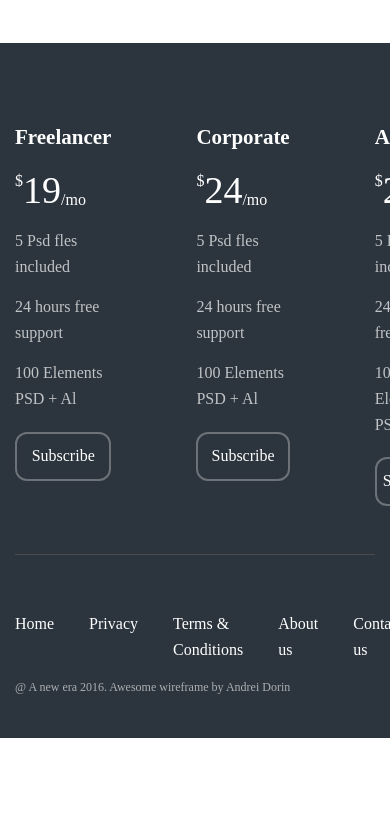
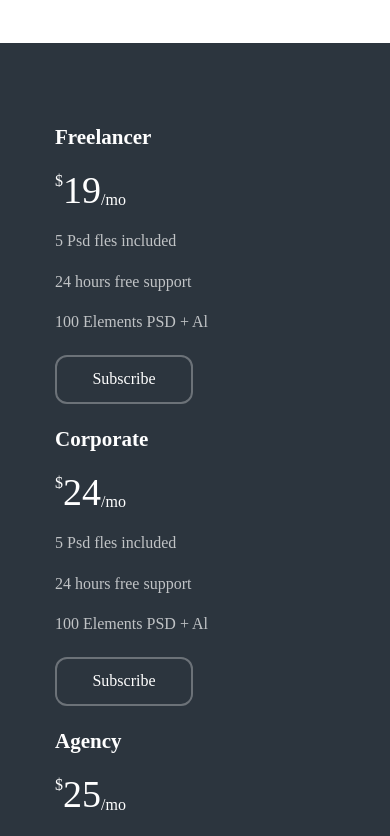
Before and after one commit to EvilEl/landFun, a Vue app: page / in a window 390 px wide. Shown: the part 5400-6236 px from the top of the page. Before the commit the page ends 6138 px from the top, so only its background shows below. Built offline with nearby package versions, Linux system fonts and the light colour scheme.

Commit message:
footer adaptive

```diff
--- a/src/components/Cards/index.vue
+++ b/src/components/Cards/index.vue
@@ -3,6 +3,7 @@
     <div class="card__container _container">
       <div class="card__column">
         <a href="/" class="card__item" v-for="card in cardData" :key="card.type">
+          <div class="card__column-body">
             <div class="card__body">
               <div class="card__body-tarif">{{card.type}}</div>
               <div class="card__body-price">
@@ -17,6 +18,7 @@
             </div>
             <div class="card__button">
               <UiButton class="card__btn" :widthButton="138" :heightButton="49" title="Subscribe" />
+            </div>
           </div>
         </a>
       </div>
@@ -72,8 +74,17 @@ export default {
 
   &__column {
     display: flex;
+    flex-wrap: wrap;
     position: relative;
     padding-bottom: 49px !important;
+    @media (max-width: 960px) {
+      margin: 0 -15px;
+    }
+    @media (max-width: 480px) {
+      & > *:not(:last-child) {
+        margin-bottom: 20px;
+      }
+    }
     &::before {
       content: "";
       position: absolute;
@@ -85,14 +96,33 @@ export default {
     }
     & > *:not(:last-child) {
       margin-right: 85px;
+      @media (max-width: 960px) {
+        margin-right: 0;
+      }
+    }
+    &-body {
+      height: 100%;
+      display: flex;
+      flex-direction: column;
     }
   }
   &__item {
-    display: block;
+    display: flex;
+    justify-content: center;
     text-decoration: none;
     flex: 0 1 18.1%;
     position: relative;
     z-index: 1;
+    @media (max-width: 960px) {
+      flex: 0 1 50%;
+      padding: 0 15px;
+      &:nth-child(-n + 2) {
+        margin-bottom: 20px;
+      }
+    }
+    @media (max-width: 480px) {
+      flex: 1 1 100%;
+    }
     &:hover {
       .card__btn {
         .ui-btn {
@@ -103,8 +133,13 @@ export default {
   }
   &__body {
     max-width: 206px;
+    flex: 1 1 auto;
     & > *:not(:last-child) {
       margin-bottom: 15px;
+    }
+    @media (max-width: 480px) {
+      min-width: 280px;
+      width: 100%;
     }
     &-tarif {
       font-style: normal;
--- a/src/components/Footer/index.vue
+++ b/src/components/Footer/index.vue
@@ -62,6 +62,12 @@ export default {
   &__box {
     display: flex;
     align-items: center;
+    @media (max-width: 720px) {
+      flex-wrap: wrap;
+      & > *:not(:last-child) {
+        margin-bottom: 20px;
+      }
+    }
   }
   &__list {
     flex: 1 1 auto;
@@ -70,9 +76,22 @@ export default {
     & > *:not(:first-child) {
       margin-left: 35px;
     }
+
+    @media (max-width: 720px) {
+      flex: 1 1 auto;
+      flex-wrap: wrap;
+      margin: 0 -20px;
+      & > *:not(:first-child) {
+        margin-left: 0px;
+      }
+    }
     &-item {
       list-style: none;
       max-width: 152px;
+      @media (max-width: 720px) {
+        padding: 0 20px;
+        max-width: 200px;
+      }
     }
     &-item:hover &-link {
       color: #3068a1;
@@ -83,10 +102,16 @@ export default {
       line-height: 160%;
       color: #ffffff;
       transition: color 0.2s ease-in;
+      @media (max-width: 720px) {
+        font-size: 14px;
+      }
     }
   }
   &__social {
     display: flex;
+    @media (max-width: 720px) {
+      flex: 1 1 100%;
+    }
     & > *:not(:first-child) {
       margin-left: 40px;
     }
@@ -101,6 +126,9 @@ export default {
     color: #ffffff;
     opacity: 0.6;
     max-width: 400px;
+    @media (max-width: 720px) {
+      margin-top: 20px;
+    }
   }
 }
 </style>
```
Lines whose indentation alone changed are shown as unchanged.
